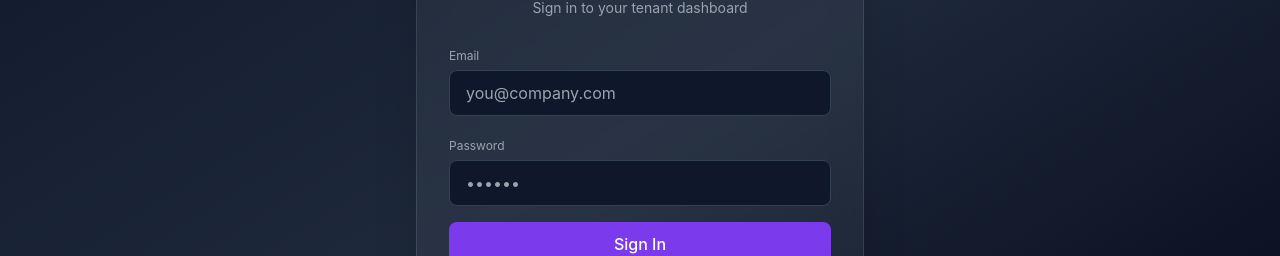
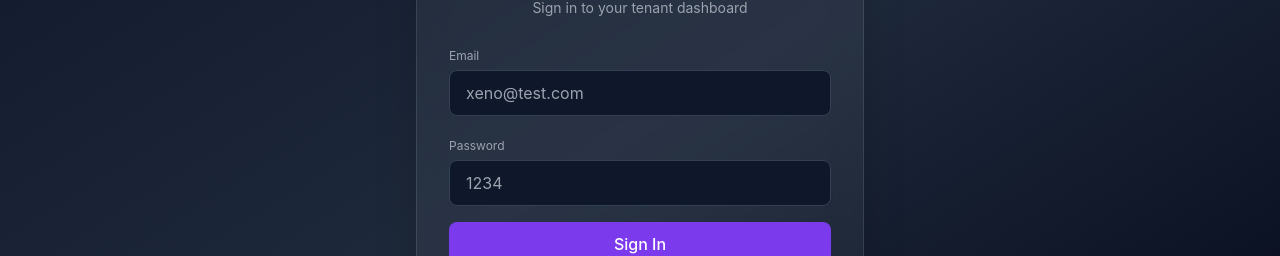
Before and after one commit to wndrthndr/xeno, a React app in the folder frontend/: page / in a window 1280 px wide. Shown: the part 268-524 px from the top of the page. Built offline with nearby package versions, Linux system fonts and the light colour scheme; no server answers; the HTML template or start-up script is replaced by a standard one.

Commit message:
Modify Login component placeholders and add logging
Updated placeholder values for email and password fields in the Login component. Added debug logging for login attempts.

```diff
--- a/frontend/src/components/Login.jsx
+++ b/frontend/src/components/Login.jsx
@@ -2,7 +2,6 @@ import { useState } from "react";
 import api from "../api";
 
 export default function Login({ onAuth }) {
-
   const [email, setEmail] = useState("");
   const [password, setPass] = useState("");
   const [error, setError] = useState("");
@@ -18,14 +17,20 @@ export default function Login({ onAuth }) {
     setError("");
 
     try {
+      // DEBUG (optional)
+      console.log("LOGIN SENT:", { email, password });
+
       const res = await api.post("/auth/login", { email, password });
 
+      console.log("LOGIN OK:", res.data);
+
       localStorage.setItem("token", res.data.token);
-      localStorage.setItem("tenantId", res.data.tenantId);
+      localStorage.setItem("tenantId", String(res.data.tenantId));
 
       onAuth(res.data.token, res.data.tenantId);
 
     } catch (err) {
+      console.error("LOGIN ERROR:", err.response?.data || err.message);
       setError(err.response?.data?.error || "Invalid email or password");
     } finally {
       setLoading(false);
@@ -34,9 +39,7 @@ export default function Login({ onAuth }) {
 
   return (
     <div className="min-h-screen flex items-center justify-center bg-gradient-to-br from-slate-900 via-slate-800 to-slate-950">
-
       <div className="w-full max-w-md rounded-2xl bg-white/5 backdrop-blur-lg border border-white/10 shadow-2xl p-8">
-
         <h2 className="text-2xl font-bold text-white text-center mb-2">
           Xeno Insights
         </h2>
@@ -45,12 +48,11 @@ export default function Login({ onAuth }) {
         </p>
 
         <div className="space-y-4">
-
           <div>
             <label className="text-xs text-gray-400">Email</label>
             <input
               type="email"
-              placeholder="you@company.com"
+              placeholder="xeno@test.com"
               value={email}
               onChange={e => setEmail(e.target.value)}
               className="w-full mt-1 px-4 py-2.5 rounded-lg bg-slate-900 border border-slate-700 text-white outline-none focus:ring-2 focus:ring-violet-500"
@@ -61,7 +63,7 @@ export default function Login({ onAuth }) {
             <label className="text-xs text-gray-400">Password</label>
             <input
               type="password"
-              placeholder="••••••"
+              placeholder="1234"
               value={password}
               onChange={e => setPass(e.target.value)}
               className="w-full mt-1 px-4 py-2.5 rounded-lg bg-slate-900 border border-slate-700 text-white outline-none focus:ring-2 focus:ring-violet-500"
@@ -84,15 +86,12 @@ export default function Login({ onAuth }) {
           >
             {loading ? "Signing in..." : "Sign In"}
           </button>
-
         </div>
 
         <div className="text-xs text-gray-500 mt-6 text-center">
           Demo accounts available for assignment evaluation
         </div>
-
       </div>
-
     </div>
   );
 }
```
